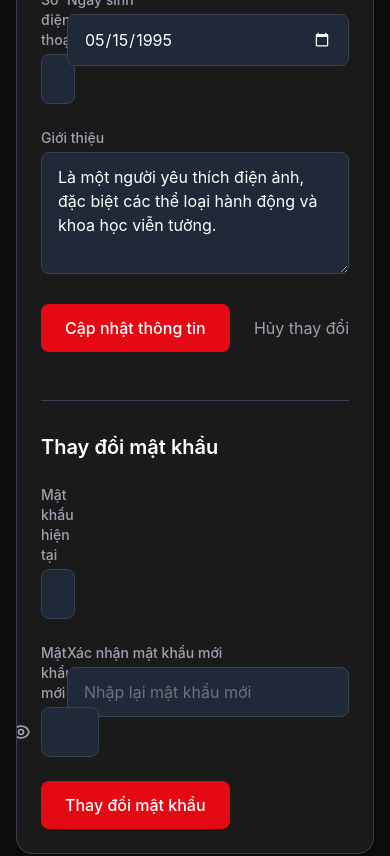
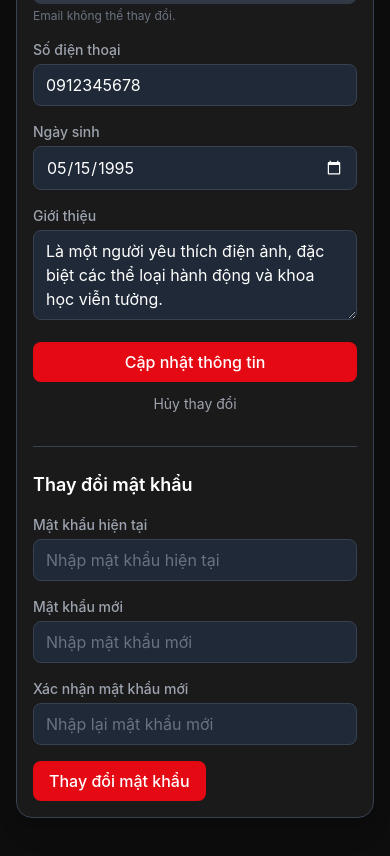
Before and after one commit to huydo1811/CT466, a Vue app in the folder Frontend/: page /profile in a window 390 px wide. Shown: the part 880-1736 px from the top of the page. Built offline with nearby package versions, Linux system fonts and the light colour scheme.

Commit message:
Responsive trang profile

```diff
--- a/Frontend/src/views/ProfileView.vue
+++ b/Frontend/src/views/ProfileView.vue
@@ -109,18 +109,19 @@
         </div>
 
         <!-- Tab Content -->
-        <div class="p-6">
+<!-- Tab Content -->
+<div class="p-4 sm:p-6">
   <!-- Personal Information Tab -->
   <div v-if="activeTab === 'personal'" class="animate-fadeIn">
-            <h2 class="text-xl font-semibold text-white mb-6">Thông tin cá nhân</h2>
+    <h2 class="text-lg sm:text-xl font-semibold text-white mb-4 sm:mb-6">Thông tin cá nhân</h2>
 
-            <form @submit.prevent="updateProfile" class="grid grid-cols-1 md:grid-cols-2 gap-6">
+    <form @submit.prevent="updateProfile" class="grid grid-cols-1 gap-4 sm:gap-6">
       <div class="col-span-1">
         <label class="block text-sm font-medium text-gray-400 mb-1">Họ tên</label>
         <input
           v-model="form.name"
           type="text"
-                  class="w-full bg-dark-800 border border-gray-700 rounded-lg px-4 py-3 text-white focus:ring-2 focus:ring-primary-500 focus:border-primary-500"
+          class="w-full bg-dark-800 border border-gray-700 rounded-lg px-3 py-2 sm:px-4 sm:py-3 text-white focus:ring-2 focus:ring-primary-500 focus:border-primary-500"
           placeholder="Họ tên của bạn"
         />
       </div>
@@ -130,7 +131,7 @@
         <input
           v-model="form.email"
           type="email"
-                  class="w-full bg-dark-800 border border-gray-700 rounded-lg px-4 py-3 text-white focus:ring-2 focus:ring-primary-500 focus:border-primary-500"
+          class="w-full bg-dark-800 border border-gray-700 rounded-lg px-3 py-2 sm:px-4 sm:py-3 text-white focus:ring-2 focus:ring-primary-500 focus:border-primary-500"
           placeholder="Email của bạn"
           disabled
         />
@@ -142,7 +143,7 @@
         <input
           v-model="form.phone"
           type="text"
-                  class="w-full bg-dark-800 border border-gray-700 rounded-lg px-4 py-3 text-white focus:ring-2 focus:ring-primary-500 focus:border-primary-500"
+          class="w-full bg-dark-800 border border-gray-700 rounded-lg px-3 py-2 sm:px-4 sm:py-3 text-white focus:ring-2 focus:ring-primary-500 focus:border-primary-500"
           placeholder="Số điện thoại"
         />
       </div>
@@ -152,25 +153,25 @@
         <input
           v-model="form.birthdate"
           type="date"
-                  class="w-full bg-dark-800 border border-gray-700 rounded-lg px-4 py-3 text-white focus:ring-2 focus:ring-primary-500 focus:border-primary-500"
+          class="w-full bg-dark-800 border border-gray-700 rounded-lg px-3 py-2 sm:px-4 sm:py-3 text-white focus:ring-2 focus:ring-primary-500 focus:border-primary-500"
         />
       </div>
 
-              <div class="col-span-2">
+      <div class="col-span-1">
         <label class="block text-sm font-medium text-gray-400 mb-1">Giới thiệu</label>
         <textarea
           v-model="form.bio"
-                  rows="4"
-                  class="w-full bg-dark-800 border border-gray-700 rounded-lg px-4 py-3 text-white focus:ring-2 focus:ring-primary-500 focus:border-primary-500"
+          rows="3" sm:rows="4"
+          class="w-full bg-dark-800 border border-gray-700 rounded-lg px-3 py-2 sm:px-4 sm:py-3 text-white focus:ring-2 focus:ring-primary-500 focus:border-primary-500"
           placeholder="Viết đôi điều về bản thân..."
         ></textarea>
       </div>
 
-              <div class="col-span-2">
-                <div class="flex items-center justify-between">
+      <div class="col-span-1">
+        <div class="flex flex-col sm:flex-row sm:items-center sm:justify-between gap-3">
           <button
             type="submit"
-                    class="btn-primary px-6 py-3"
+            class="btn-primary px-4 py-2 sm:px-6 sm:py-3"
             :disabled="isUpdating"
           >
             <span v-if="isUpdating">Đang cập nhật...</span>
@@ -179,7 +180,7 @@
 
           <button
             type="button"
-                    class="text-gray-400 hover:text-white"
+            class="text-gray-400 hover:text-white text-sm"
             @click="resetForm"
           >
             Hủy thay đổi
@@ -189,21 +190,20 @@
     </form>
 
     <!-- Change Password Section -->
-            <div class="mt-12 pt-8 border-t border-gray-700">
-              <h2 class="text-xl font-semibold text-white mb-6">Thay đổi mật khẩu</h2>
+    <div class="mt-8 sm:mt-12 pt-6 sm:pt-8 border-t border-gray-700">
+      <h2 class="text-lg sm:text-xl font-semibold text-white mb-4 sm:mb-6">Thay đổi mật khẩu</h2>
 
-              <form @submit.prevent="updatePassword" class="grid grid-cols-1 md:grid-cols-2 gap-6">
+      <form @submit.prevent="updatePassword" class="grid grid-cols-1 gap-4 sm:gap-6">
+        <!-- ... giữ nguyên form password, thêm responsive padding ... -->
         <div class="col-span-1">
           <label class="block text-sm font-medium text-gray-400 mb-1">Mật khẩu hiện tại</label>
           <input
             v-model="passwordForm.current"
             type="password"
-                    class="w-full bg-dark-800 border border-gray-700 rounded-lg px-4 py-3 text-white focus:ring-2 focus:ring-primary-500 focus:border-primary-500"
+            class="w-full bg-dark-800 border border-gray-700 rounded-lg px-3 py-2 sm:px-4 sm:py-3 text-white focus:ring-2 focus:ring-primary-500 focus:border-primary-500"
             placeholder="Nhập mật khẩu hiện tại"
           />
         </div>
-
-                <div class="col-span-1"></div>
 
         <div class="col-span-1">
           <label class="block text-sm font-medium text-gray-400 mb-1">Mật khẩu mới</label>
@@ -211,22 +211,10 @@
             <input
               v-model="passwordForm.new"
               :type="showPassword ? 'text' : 'password'"
-                      class="w-full bg-dark-800 border border-gray-700 rounded-lg px-4 py-3 text-white pr-10 focus:ring-2 focus:ring-primary-500 focus:border-primary-500"
+              class="w-full bg-dark-800 border border-gray-700 rounded-lg px-3 py-2 sm:px-4 sm:py-3 text-white pr-10 focus:ring-2 focus:ring-primary-500 focus:border-primary-500"
               placeholder="Nhập mật khẩu mới"
             />
-                    <button
-                      type="button"
-                      @click="showPassword = !showPassword"
-                      class="absolute right-3 top-1/2 -translate-y-1/2 text-gray-400 hover:text-gray-300 focus:outline-none"
-                    >
-                      <svg v-if="showPassword" class="w-5 h-5" fill="none" stroke="currentColor" viewBox="0 0 24 24">
-                        <path stroke-linecap="round" stroke-linejoin="round" stroke-width="2" d="M13.875 18.825A10.05 10.05 0 0112 19c-4.478 0-8.268-2.943-9.543-7a9.97 9.97 0 011.563-3.029m5.858.908a3 3 0 114.243 4.243M9.878 9.878l4.242 4.242M9.88 9.88l-3.29-3.29m7.532 7.532l3.29 3.29M3 3l18 18" />
-                      </svg>
-                      <svg v-else class="w-5 h-5" fill="none" stroke="currentColor" viewBox="0 0 24 24">
-                        <path stroke-linecap="round" stroke-linejoin="round" stroke-width="2" d="M15 12a3 3 0 11-6 0 3 3 0 016 0z" />
-                        <path stroke-linecap="round" stroke-linejoin="round" stroke-width="2" d="M2.458 12C3.732 7.943 7.523 5 12 5c4.478 0 8.268 2.943 9.542 7-1.274 4.057-5.064 7-9.542 7-4.477 0-8.268-2.943-9.542-7z" />
-                      </svg>
-                    </button>
+            <!-- ... giữ nguyên toggle password ... -->
           </div>
         </div>
 
@@ -235,15 +223,15 @@
           <input
             v-model="passwordForm.confirm"
             type="password"
-                    class="w-full bg-dark-800 border border-gray-700 rounded-lg px-4 py-3 text-white focus:ring-2 focus:ring-primary-500 focus:border-primary-500"
+            class="w-full bg-dark-800 border border-gray-700 rounded-lg px-3 py-2 sm:px-4 sm:py-3 text-white focus:ring-2 focus:ring-primary-500 focus:border-primary-500"
             placeholder="Nhập lại mật khẩu mới"
           />
         </div>
 
-                <div class="col-span-2">
+        <div class="col-span-1">
           <button
             type="submit"
-                    class="btn-primary px-6 py-3"
+            class="btn-primary px-4 py-2 sm:px-6 sm:py-3"
             :disabled="isUpdatingPassword"
           >
             <span v-if="isUpdatingPassword">Đang cập nhật...</span>
@@ -256,10 +244,10 @@
 
   <!-- Watch History Tab -->
   <div v-if="activeTab === 'history'" class="animate-fadeIn">
-            <div class="flex items-center justify-between mb-6">
-              <h2 class="text-xl font-semibold text-white">Lịch sử xem phim</h2>
-              <button class="text-gray-400 hover:text-white text-sm flex items-center" @click="clearHistory">
-                <svg class="w-4 h-4 mr-1" fill="none" stroke="currentColor" viewBox="0 0 24 24">
+    <div class="flex items-center justify-between mb-4 sm:mb-6">
+      <h2 class="text-lg sm:text-xl font-semibold text-white">Lịch sử xem phim</h2>
+      <button class="text-gray-400 hover:text-white text-xs sm:text-sm flex items-center" @click="clearHistory">
+        <svg class="w-3 h-3 sm:w-4 sm:h-4 mr-1" fill="none" stroke="currentColor" viewBox="0 0 24 24">
           <path stroke-linecap="round" stroke-linejoin="round" stroke-width="2" d="M19 7l-.867 12.142A2 2 0 0116.138 21H7.862a2 2 0 01-1.995-1.858L5 7m5 4v6m4-6v6m1-10V4a1 1 0 00-1-1h-4a1 1 0 00-1 1v3M4 7h16" />
         </svg>
         Xóa lịch sử
@@ -267,31 +255,31 @@
     </div>
 
     <div v-if="watchHistory.length > 0">
-              <div v-for="item in watchHistory" :key="item.id" class="flex items-center py-4 border-b border-gray-700">
-                <div class="w-16 h-24 rounded overflow-hidden flex-shrink-0">
+      <div v-for="item in watchHistory" :key="item.id" class="flex items-center py-3 sm:py-4 border-b border-gray-700">
+        <div class="w-12 h-18 sm:w-16 sm:h-24 rounded overflow-hidden flex-shrink-0">
           <img :src="item.poster" :alt="item.title" class="w-full h-full object-cover" />
         </div>
 
-                <div class="ml-4 flex-1">
-                  <RouterLink :to="{ name: 'movie-detail', params: { id: item.id } }" class="text-white hover:text-primary-500 font-medium">
+        <div class="ml-3 sm:ml-4 flex-1">
+          <RouterLink :to="{ name: 'movie-detail', params: { id: item.id } }" class="text-white hover:text-primary-500 font-medium text-sm sm:text-base">
             {{ item.title }}
           </RouterLink>
-                  <div class="text-sm text-gray-500 mb-2">
+          <div class="text-xs sm:text-sm text-gray-500 mb-1 sm:mb-2">
             <span>{{ item.year }}</span>
             <span class="mx-1">•</span>
             <span>{{ item.duration }}</span>
           </div>
 
           <div class="flex items-center justify-between">
-                    <div class="flex items-center text-sm">
-                      <span class="text-gray-400 mr-2">Đã xem:</span>
+            <div class="flex items-center text-xs sm:text-sm">
+              <span class="text-gray-400 mr-1 sm:mr-2">Đã xem:</span>
               <span class="text-gray-300">{{ formatDate(item.watchedAt) }}</span>
             </div>
 
             <div class="flex items-center">
-                      <RouterLink :to="{ name: 'watch-movie', params: { id: item.id } }" class="text-sm text-primary-500 hover:text-primary-400 mr-4">
+              <RouterLink :to="{ name: 'watch-movie', params: { id: item.id } }" class="text-xs sm:text-sm text-primary-500 hover:text-primary-400 mr-2 sm:mr-4">
                 <span class="flex items-center">
-                          <svg class="w-4 h-4 mr-1" fill="currentColor" viewBox="0 0 20 20">
+                  <svg class="w-3 h-3 sm:w-4 sm:h-4 mr-1" fill="currentColor" viewBox="0 0 20 20">
                     <path fill-rule="evenodd" d="M10 18a8 8 0 100-16 8 8 0 000 16zM9.555 7.168A1 1 0 008 8v4a1 1 0 001.555.832l3-2a1 1 0 000-1.664l-3-2z" clip-rule="evenodd" />
                   </svg>
                   Xem lại
@@ -299,7 +287,7 @@
               </RouterLink>
 
               <button @click="removeFromHistory(item.id)" class="text-gray-500 hover:text-gray-300">
-                        <svg class="w-5 h-5" fill="none" stroke="currentColor" viewBox="0 0 24 24">
+                <svg class="w-4 h-4 sm:w-5 sm:h-5" fill="none" stroke="currentColor" viewBox="0 0 24 24">
                   <path stroke-linecap="round" stroke-linejoin="round" stroke-width="2" d="M19 7l-.867 12.142A2 2 0 0116.138 21H7.862a2 2 0 01-1.995-1.858L5 7m5 4v6m4-6v6m1-10V4a1 1 0 00-1-1h-4a1 1 0 00-1 1v3M4 7h16" />
                 </svg>
               </button>
@@ -307,7 +295,7 @@
           </div>
 
           <!-- Progress Bar -->
-                  <div class="mt-2 bg-dark-900 h-1 rounded-full overflow-hidden">
+          <div class="mt-1 sm:mt-2 bg-dark-900 h-1 rounded-full overflow-hidden">
             <div
               class="bg-primary-500 h-full"
               :style="{ width: `${item.progress}%` }"
@@ -317,13 +305,13 @@
       </div>
     </div>
 
-            <div v-else class="text-center py-12 bg-dark-900/50 rounded-xl border border-gray-800">
-              <svg class="w-16 h-16 text-gray-700 mx-auto mb-4" fill="none" stroke="currentColor" viewBox="0 0 24 24">
+    <div v-else class="text-center py-8 sm:py-12 bg-dark-900/50 rounded-xl border border-gray-800">
+      <svg class="w-12 h-12 sm:w-16 sm:h-16 text-gray-700 mx-auto mb-3 sm:mb-4" fill="none" stroke="currentColor" viewBox="0 0 24 24">
         <path stroke-linecap="round" stroke-linejoin="round" stroke-width="2" d="M15 10l4.553-2.276A1 1 0 0121 8.618v6.764a1 1 0 01-1.447.894L15 14M5 18h8a2 2 0 002-2V8a2 2 0 00-2-2H5a2 2 0 00-2 2v8a2 2 0 002 2z" />
       </svg>
-              <h3 class="text-gray-400 text-lg font-medium mb-2">Chưa có lịch sử xem</h3>
-              <p class="text-gray-600 max-w-md mx-auto mb-6">Bạn chưa xem phim nào. Hãy khám phá bộ sưu tập phim của chúng tôi.</p>
-              <RouterLink to="/" class="btn-primary px-6 py-2">
+      <h3 class="text-gray-400 text-base sm:text-lg font-medium mb-2">Chưa có lịch sử xem</h3>
+      <p class="text-gray-600 max-w-md mx-auto mb-4 sm:mb-6 text-sm sm:text-base">Bạn chưa xem phim nào. Hãy khám phá bộ sưu tập phim của chúng tôi.</p>
+      <RouterLink to="/" class="btn-primary px-4 py-2 sm:px-6 sm:py-2">
         Khám phá phim
       </RouterLink>
     </div>
@@ -331,63 +319,21 @@
 
   <!-- Favorites Tab -->
   <div v-if="activeTab === 'favorites'" class="animate-fadeIn">
-            <div class="flex items-center justify-between mb-6">
-              <h2 class="text-xl font-semibold text-white">Phim yêu thích</h2>
+    <div class="flex items-center justify-between mb-4 sm:mb-6">
+      <h2 class="text-lg sm:text-xl font-semibold text-white">Phim yêu thích</h2>
     </div>
 
-            <div v-if="favorites.length > 0" class="grid grid-cols-2 sm:grid-cols-3 md:grid-cols-4 lg:grid-cols-5 gap-5">
-              <div v-for="movie in favorites" :key="movie.id" class="movie-card group relative">
-                <div class="relative overflow-hidden rounded-xl aspect-[2/3] bg-gray-800">
-                  <img
-                    :src="movie.poster"
-                    :alt="movie.title"
-                    class="w-full h-full object-cover group-hover:scale-110 transition-transform duration-300"
-                  />
-                  <div class="absolute top-2 right-2 bg-black/70 backdrop-blur-sm px-2 py-1 rounded-lg">
-                    <span class="text-yellow-400 text-xs font-semibold">{{ movie.rating }}</span>
-                  </div>
-                  <div class="absolute inset-0 bg-gradient-to-t from-black/90 via-transparent to-transparent opacity-0 group-hover:opacity-100 transition-all duration-300 flex items-end">
-                    <div class="p-4 w-full">
-                      <RouterLink
-                        :to="{ name: 'movie-detail', params: { id: movie.id } }"
-                        class="w-full py-2 bg-primary-600 hover:bg-primary-700 rounded-lg text-white text-sm transition block text-center"
-                      >
-                        Xem chi tiết
-                      </RouterLink>
-                    </div>
+    <div v-if="favorites.length > 0" class="grid grid-cols-2 sm:grid-cols-3 md:grid-cols-4 lg:grid-cols-5 gap-3 sm:gap-5">
+      <!-- ... giữ nguyên grid favorites ... -->
     </div>
 
-                  <!-- Remove from favorites button -->
-                  <button
-                    @click="removeFromFavorites(movie.id)"
-                    class="absolute top-2 left-2 w-8 h-8 rounded-full bg-black/70 backdrop-blur-sm flex items-center justify-center text-red-500 hover:text-red-400 opacity-0 group-hover:opacity-100 transition-opacity"
-                  >
-                    <svg class="w-5 h-5" fill="currentColor" viewBox="0 0 20 20">
-                      <path fill-rule="evenodd" d="M3.172 5.172a4 4 0 015.656 0L10 6.343l1.172-1.171a4 4 0 115.656 5.656L10 17.657l-6.828-6.829a4 4 0 010-5.656z" clip-rule="evenodd" />
-                    </svg>
-                  </button>
-                </div>
-                <div class="mt-2">
-                  <h3 class="text-white font-medium truncate cursor-pointer hover:text-primary-500" @click="router.push({ name: 'movie-detail', params: { id: movie.id } })">
-                    {{ movie.title }}
-                  </h3>
-                  <div class="flex items-center justify-between">
-                    <p class="text-gray-400 text-sm">{{ movie.year }}</p>
-                    <div class="text-xs text-gray-500">
-                      {{ movie.categories[0] }}
-                    </div>
-                  </div>
-                </div>
-              </div>
-            </div>
-
-            <div v-else class="text-center py-12 bg-dark-900/50 rounded-xl border border-gray-800">
-              <svg class="w-16 h-16 text-gray-700 mx-auto mb-4" fill="none" stroke="currentColor" viewBox="0 0 24 24">
+    <div v-else class="text-center py-8 sm:py-12 bg-dark-900/50 rounded-xl border border-gray-800">
+      <svg class="w-12 h-12 sm:w-16 sm:h-16 text-gray-700 mx-auto mb-3 sm:mb-4" fill="none" stroke="currentColor" viewBox="0 0 24 24">
         <path stroke-linecap="round" stroke-linejoin="round" stroke-width="2" d="M4.318 6.318a4.5 4.5 0 000 6.364L12 20.364l7.682-7.682a4.5 4.5 0 00-6.364-6.364L12 7.636l-1.318-1.318a4.5 4.5 0 00-6.364 0z" />
       </svg>
-              <h3 class="text-gray-400 text-lg font-medium mb-2">Chưa có phim yêu thích</h3>
-              <p class="text-gray-600 max-w-md mx-auto mb-6">Bạn chưa thêm phim nào vào danh sách yêu thích. Hãy khám phá và đánh dấu những bộ phim bạn yêu thích.</p>
-              <RouterLink to="/" class="btn-primary px-6 py-2">
+      <h3 class="text-gray-400 text-base sm:text-lg font-medium mb-2">Chưa có phim yêu thích</h3>
+      <p class="text-gray-600 max-w-md mx-auto mb-4 sm:mb-6 text-sm sm:text-base">Bạn chưa thêm phim nào vào danh sách yêu thích. Hãy khám phá và đánh dấu những bộ phim bạn yêu thích.</p>
+      <RouterLink to="/" class="btn-primary px-4 py-2 sm:px-6 sm:py-2">
         Khám phá phim
       </RouterLink>
     </div>
@@ -670,9 +616,6 @@ function clearHistory() {
 }
 
 // Favorites management
-function removeFromFavorites(id) {
-  favorites.value = favorites.value.filter(item => item.id !== id)
-}
 
 
 async function deleteAccount() {
```
Lines whose indentation alone changed are shown as unchanged.
